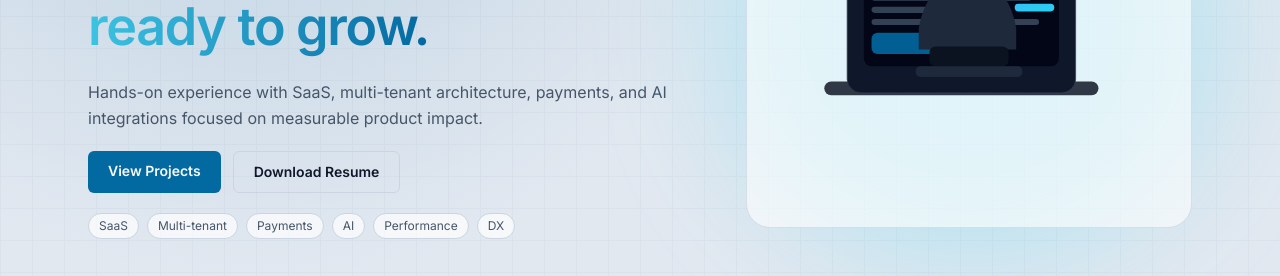
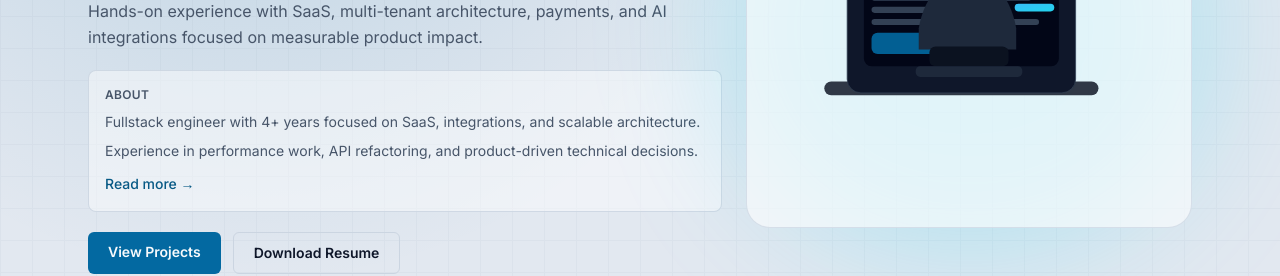
Before and after one commit to CarlosSb/antonio-gomes, a Next.js app: page /en in a window 1280 px wide. Shown: the part 403-679 px from the top of the page. Built offline with nearby package versions, Linux system fonts and the light colour scheme; no server answers.

Commit message:
feat(hero): add compact about summary block with about link

```diff
--- a/src/components/Hero.tsx
+++ b/src/components/Hero.tsx
@@ -83,6 +83,23 @@ export default function Hero({ content, locale }: HeroProps) {
             {content.hero.description}
           </p>
 
+          <div className="max-w-2xl rounded-lg border border-slate-800/90 bg-slate-900/45 p-4">
+            <p className="text-xs font-semibold uppercase tracking-wide text-slate-400">
+              {content.hero.aboutLabel}
+            </p>
+            <div className="mt-2 space-y-1.5 text-xs leading-relaxed text-slate-400 sm:text-sm">
+              {content.hero.aboutSummaryLines.map((line) => (
+                <p key={line}>{line}</p>
+              ))}
+            </div>
+            <Link
+              href={withLocalePath(locale, "/about")}
+              className="mt-3 inline-flex text-sm font-medium text-sky-400 transition-colors duration-200 hover:text-sky-300 focus-visible:outline focus-visible:outline-2 focus-visible:outline-offset-2 focus-visible:outline-sky-500"
+            >
+              {content.hero.aboutLinkLabel}
+            </Link>
+          </div>
+
           <div className="flex flex-wrap gap-3">
             <Link
               href={withLocalePath(locale, "/projects")}
```
